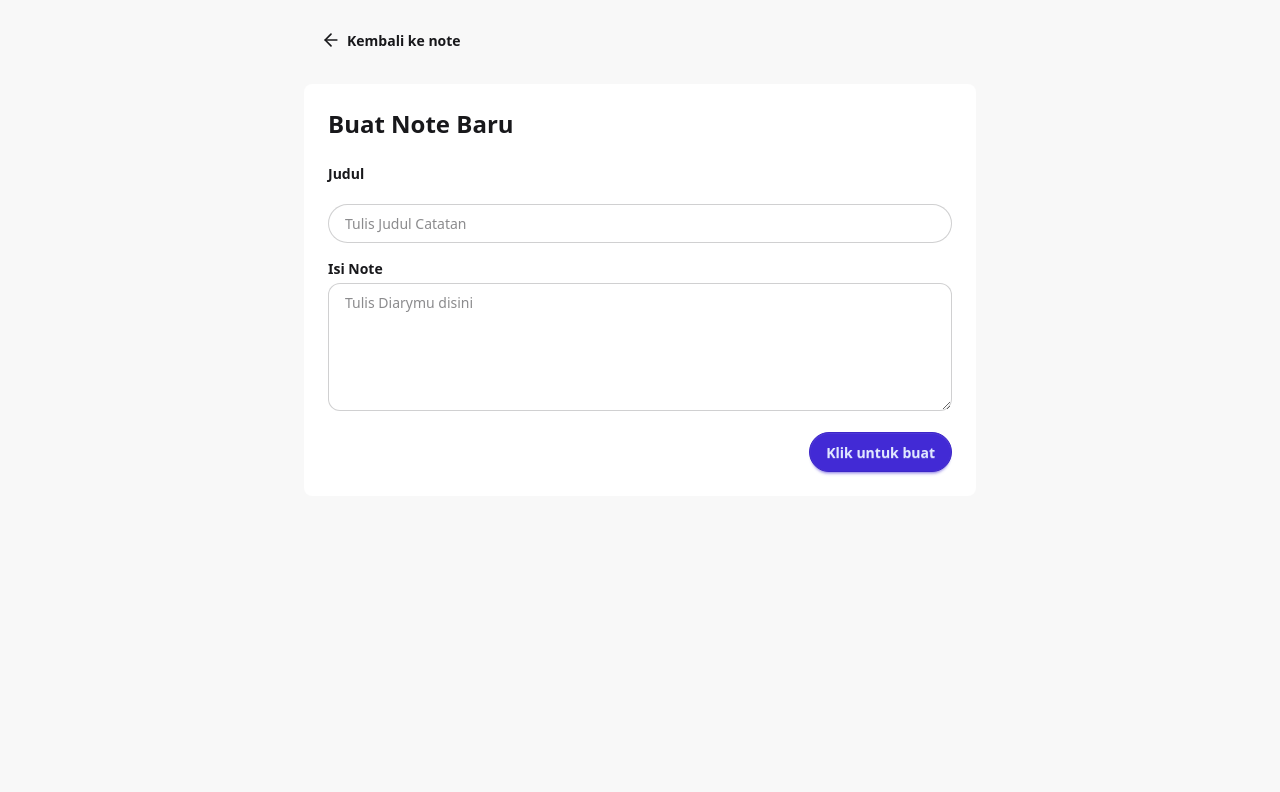
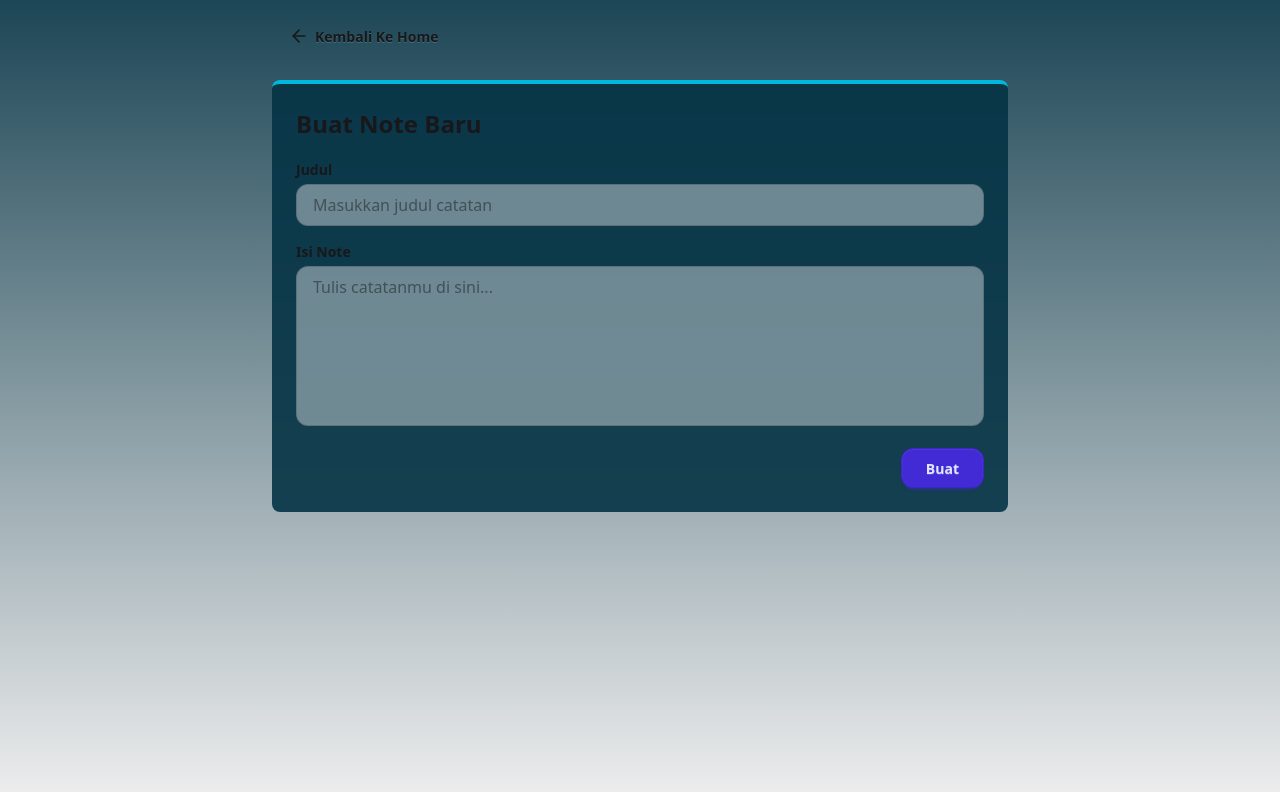
Before and after one commit to atzulf/mern, a React app in the folder frontend/: page /create in a window 1280 px wide. Shown: the top 792 px of the page. Built offline with nearby package versions, Linux system fonts and the light colour scheme; the HTML template or start-up script is replaced by a standard one.

Commit message:
[ADD] feat: enhance CreatePage and NoteDetailPage with improved UI, error handling, and loading spinner

```diff
--- /dev/null
+++ b/frontend/src/components/SpinnerLoad.jsx
@@ -0,0 +1,9 @@
+import "../spinnerload.css"
+
+export default function SpinnerLoad () {
+    return (
+        <div className="min-h-screen bg-base-200 flex items-center justify-center">
+            <span className="spinnerload"></span>
+        </div>
+    )
+}
--- a/frontend/src/pages/CreatePage.jsx
+++ b/frontend/src/pages/CreatePage.jsx
@@ -1,4 +1,4 @@
-import { ArrowLeftIcon} from "lucide-react";
+import { ArrowLeftIcon } from "lucide-react";
 import { useState } from "react";
 import toast from "react-hot-toast";
 import { Link, useNavigate } from "react-router";
@@ -8,88 +8,113 @@ const CreatePage = () => {
     const [title, setTitle] = useState("");
     const [content, setContent] = useState("");
     const [loading, setLoading] = useState(false);
-    const navigate = useNavigate()
+
+    const messages429 = [
+        "Sante bro! slow, mencetmu kecepeten 🤬",
+        "Napaaaa kliknya kayak pake turbo? 🏎️💨",
+        "Bro tarik napas dulu 😤",
+        "Santai... server bukan kereta cepat 😭",
+        "Tenang masbro, jangan marah-marah 😅",
+        "Gass pol juga servernya ngos-ngosan lho 🥵",
+    ];
+
+        const random429Message = () => {
+    return messages429[Math.floor(Math.random() * messages429.length)];
+    };
+
+    const navigate = useNavigate();
 
     const handleSubmit = async (e) => {
         e.preventDefault();
 
-        if(!title.trim() || !content.trim()) {
-            toast.error("Semua kolom harus terpenuhi");
+        if (!title.trim() || !content.trim()) {
+            toast.error("Semua kolom harus terisi");
             return;
         }
 
-        setLoading(true)
+        setLoading(true);
+
         try {
-            await api.post("/notes", {
-                title,
-                content
-            });
+            await api.post("/notes", { title, content });
 
             toast.success("Note berhasil dibuat");
-            navigate("/")
+            navigate("/");
         } catch (error) {
-            console.log("Error membuat Note",error);
-            if(error.response.status === 429) {
-                toast.error("Sante bro! slow, mencetmu kecepeten", {
+            console.log("Error membuat Note", error);
+
+            if (error.response?.status === 429) {
+                toast.error(random429Message(), {
                     duration: 4000,
-                icon:"🤬",
                 });
             } else {
                 toast.error("Gagal membuat Note");
             }
         } finally {
-            setLoading(false)
+            setLoading(false);
         }
     };
 
     return (
-        <div className="min-h-screen bg-base-200">
-            <div className='container mx-auto px-4 py-5'>
-                <div className='max-w-2xl mx-auto'>
-                    <Link to={"/"} className="btn btn-ghost mb-6">
-                        <ArrowLeftIcon className="size-5" />
-                        Kembali ke note
+        <div className="min-h-screen">
+            <div className="max-w-3xl mx-auto p-4">
+
+                {/* Back Button */}
+                <Link to="/" className="btn btn-ghost mb-6">
+                    <ArrowLeftIcon className="h-5 w-5" />
+                    Kembali Ke Home
                 </Link>
 
-                    <div className="card bg-base-100">
-                        <div className="card-body p-6">
-                            <h2 className="card-title text-2xl mb-4">Buat Note Baru</h2>
-                            <form onSubmit={handleSubmit}>
-                                <div className="mb-4">
-                                    <label className="block text-sm font-semibold mb-5">Judul</label>
+                {/* Form Card */}
+                <div className="card bg-cyan-950/90 blend-color-dodge hover:shadow-lg transition-all duration-200
+                    border-t-4 border-solid border-cyan-500 p-6">
+                    <h2 className="card-title text-2xl mb-5">
+                        Buat Note Baru
+                    </h2>
+
+                    <form onSubmit={handleSubmit} className="space-y-4">
+
+                        {/* Title Field */}
+                        <div>
+                            <label className="block text-sm font-semibold mb-1">
+                                Judul
+                            </label>
                             <input
                                 type="text"
-                                            placeholder="Tulis Judul Catatan"
-                                            className="w-full bg-base-100 border border-base-content/20 rounded-full px-4 py-2 focus:ring-2 focus:ring-primary"
+                                placeholder="Masukkan judul catatan"
+                                className="w-full bg-base-100/40 border border-base-content/20 rounded-xl px-4 py-2 focus:ring-2 focus:ring-primary"
                                 value={title}
                                 onChange={(e) => setTitle(e.target.value)}
                             />
                         </div>
 
-                                <div className="mb-4">
-                                <label className="block text-sm font-semibold mb-1">Isi Note</label>
+                        {/* Content Field */}
+                        <div>
+                            <label className="block text-sm font-semibold mb-1">
+                                Isi Note
+                            </label>
                             <textarea
-                                    placeholder="Tulis Diarymu disini"
-                                    className="w-full bg-base-100 border border-base-content/20 rounded-xl px-4 py-2 h-32 focus:ring-2 focus:ring-primary"
+                                placeholder="Tulis catatanmu di sini..."
+                                className="w-full bg-base-100/40 border border-base-content/20 rounded-xl px-4 py-2 h-40 resize-none focus:ring-2 focus:ring-primary"
                                 value={content}
                                 onChange={(e) => setContent(e.target.value)}
                             />
                         </div>
 
-
-                            <div className="card-actions justify-end">
-                            <button type="submit" className="btn btn-primary rounded-4xl" disabled={loading}>
-                                {loading ? "Creating..." : "Klik untuk buat"}
+                        {/* Submit Button */}
+                        <div className="flex justify-end">
+                            <button
+                                type="submit"
+                                className="btn btn-primary rounded-xl px-6"
+                                disabled={loading}
+                            >
+                                {loading ? "Membuat..." : "Buat"}
                             </button>
                         </div>
-
                     </form>
-                        </div>
-                    </div>
                 </div>
             </div>
         </div>
     );
 };
 
-export default CreatePage
+export default CreatePage;
--- a/frontend/src/pages/NoteDetailPage.jsx
+++ b/frontend/src/pages/NoteDetailPage.jsx
@@ -1,15 +1,16 @@
 import toast from 'react-hot-toast';
-import { useNavigate, useParams } from 'react-router';
+import { useEffect, useState } from 'react';
+import { Link, useNavigate, useParams } from 'react-router-dom';
 import api from '../lib/axios';
-
+import SpinnerLoad from '../components/SpinnerLoad';
+import { ArrowLeftIcon, Trash2Icon } from 'lucide-react';
+import Navbar from '../components/Navbar';
 
 const NoteDetailPage = () => {
     const [note, setNote] = useState(null);
     const [loading, setLoading] = useState(true);
-    const [save, setSave] = useState(false);
 
     const navigate = useNavigate();
-
     const { id } = useParams();
 
     useEffect(() => {
@@ -17,26 +18,49 @@ const NoteDetailPage = () => {
             try {
                 const res = await api.get(`/notes/${id}`);
                 setNote(res.data);
-            } catch(error) {
-                console.log("Error Fetching Note", error);
-                toast.error("Gagal Fetch API");
-            } finally {
+
+                setTimeout(() => {
+                    setLoading(false);
+                }, 1000);
+            } catch (error) {
+                console.log("Error dalam Fetching API di Note", error);
+                toast.error("Gagal Fetch API di Note");
                 setLoading(false);
             }
         };
+        fetchNote();
+    }, [id]);
 
-        fetchNote();
-    },
-    [id]
-    );
+    const handleDelete = () => {};
 
-    console.log({ note });
+    if (loading) return <SpinnerLoad />;
 
     return (
-        <div>
-            Note Detail Page
+        <div className="min-h-screen">
+            <Navbar />
+
+            <div className="max-w-4xl mx-auto p-4 mt-6">
+
+                {/* Header action area */}
+                <div className="flex items-center justify-between mb-6">
+                    <Link to="/" className="btn btn-ghost">
+                        <ArrowLeftIcon className="h-5 w-5" />
+                        Kembali Ke Home
+                    </Link>
+
+                    <button
+                        onClick={handleDelete}
+                        className="btn btn-error btn-outline"
+                    >
+                        <Trash2Icon className="h-5 w-5" />
+                        Hapus Note
+                    </button>
+                </div>
+
+
+            </div>
         </div>
-    )
-}
+    );
+};
 
-export default NoteDetailPage
+export default NoteDetailPage;
--- /dev/null
+++ b/frontend/src/spinnerload.css
@@ -0,0 +1,24 @@
+.spinnerload {
+  width: 16px;
+  height: 16px;
+  border-radius: 50%;
+  background: #FF3D00;
+  position: relative;
+}
+.spinnerload:before,
+.spinnerload:after {
+  content: "";
+  position: absolute;
+  border-radius: 50%;
+  inset: 0;
+  background: #fff;
+  transform: rotate(0deg) translate(30px);
+  animation: rotate 1s ease infinite;
+}
+.spinnerload:after {
+  animation-delay: 0.5s
+}
+@keyframes rotate {
+  100% {transform: rotate(360deg) translate(30px)
+}
+}
```
Lines whose indentation alone changed are shown as unchanged.
